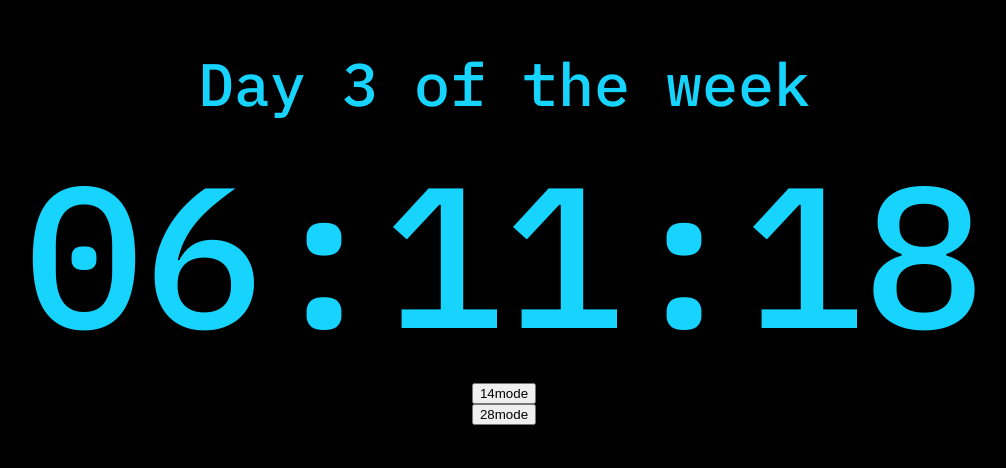
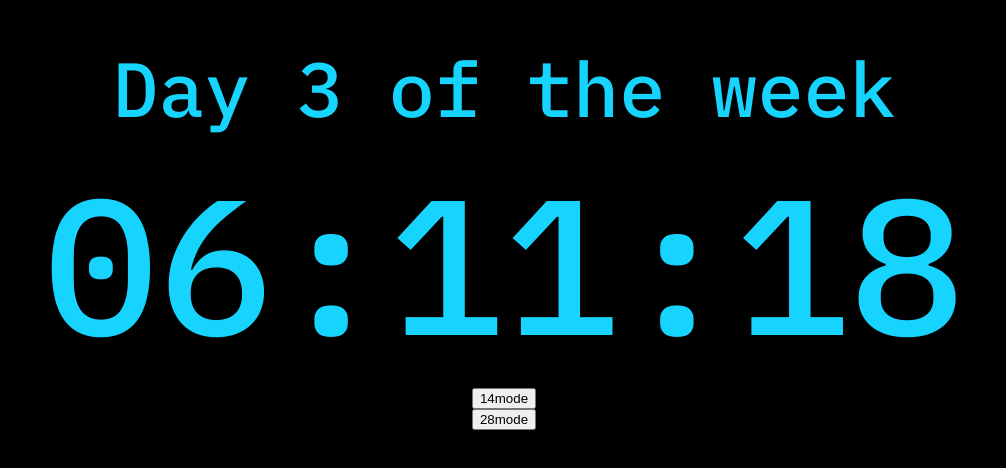
Before and after one commit to reganhw/28, a plain HTML site: page index.html in a window 1280 px wide. Shown: the part 154-622 px from the top of the page, without its empty margins (136-1142 px from the left). Drawn offline with Linux system fonts and the light colour scheme.

Commit message:
Changed font sizes to be relative to the vw.

```diff
--- a/index.js
+++ b/index.js
@@ -1,9 +1,13 @@
 //https://codepen.io/afarrar/pen/JRaEjP
+
+/* Sets session variable "base". */
+const setBase=(n)=>{
+    sessionStorage.setItem("base", n);
+}
+
+/* Calculates the day of the week and hour. */
 const getNewTime = (oldDay, oldHour) =>{
-    // Handle Sunday.
-    if(oldDay===0){
-        oldDay = 7;
-    }
+    oldDay = (oldDay==0)? 7:oldDay;   // handle Sunday
     let daySinceMon = oldDay-1;
     let hrSinceMon = oldHour + 24*daySinceMon;
     let newDay = ((hrSinceMon / 28) | 0) +1;
@@ -11,6 +15,7 @@ const getNewTime = (oldDay, oldHour) =>{
     return {day: newDay, hr: newHour};
 }
 
+/* Adds 0 in front of a single-digit number. */
 const format=(n) =>{
     if(n<10){
         return "0"+String(n);
@@ -18,18 +23,8 @@ const format=(n) =>{
     return String(n);
 }
 
-const setBase=(n)=>{
-    sessionStorage.setItem("base", n);
-}
-
-const showTime = ()=>{
-    let date = new Date();
-    let oldDay = date.getDay();
-    let oldHour = date.getHours(); // 0 - 23
-    let {day,hr} = getNewTime(oldDay, oldHour);
-    let min = date.getMinutes(); // 0 - 59
-    let sec = date.getSeconds(); // 0 - 59
-    let time;
+/* Generates time string to be printed. */
+const timeStr=(hr, min, sec)=>{
     let base = sessionStorage.getItem("base");
     if(base && base=='14'){
         let mer;
@@ -43,13 +38,23 @@ const showTime = ()=>{
     } else{
         time = format(hr) + ":" + format(min) + ":" + format(sec);
     }
+    return time;
+}
 
-    //document.getElementById("clock").innerText = time;
+/* Displays day of the week and time. */
+const showTime = ()=>{
+    let date = new Date();
+    let oldDay = date.getDay();
+    let oldHour = date.getHours();
+    let {day,hr} = getNewTime(oldDay, oldHour);
+    let min = date.getMinutes();
+    let sec = date.getSeconds();
+    let time = timeStr(hr, min, sec);
+
     document.getElementById("day").textContent = `Day ${day} of the week`;
     document.getElementById("clock").textContent = time;
 
     setTimeout(showTime, 1000);
-
 }
 
 showTime();
--- a/style.css
+++ b/style.css
@@ -10,11 +10,10 @@ body {
 
 .content {
     color: #17D4FE;
-    font-size: 60px;
+    font-size: 6vw;
     font-family: "IBM Plex Mono", monospace;
     font-weight: 500;
     font-style: normal;
-    /* letter-spacing: 7px; */
     display:flex;
     flex-direction: column;
     justify-content: center;
@@ -22,5 +21,5 @@ body {
 }
 
 #clock{
-    font-size: 200px;
+    font-size: 15vw;
 }
```
Also changed, not shown: index.html (+0 -1 lines).
